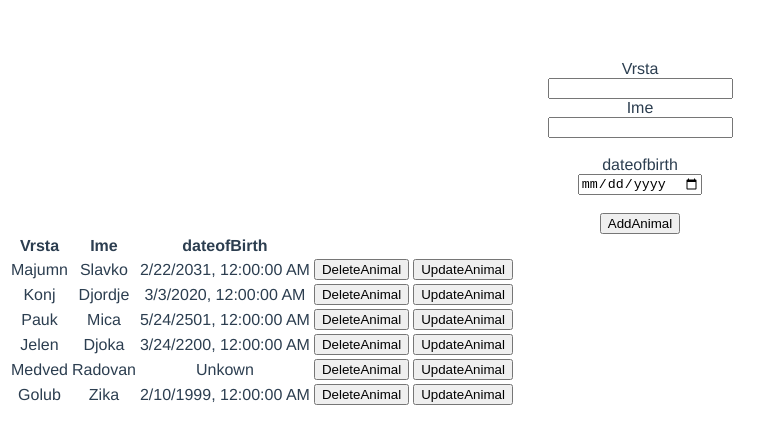
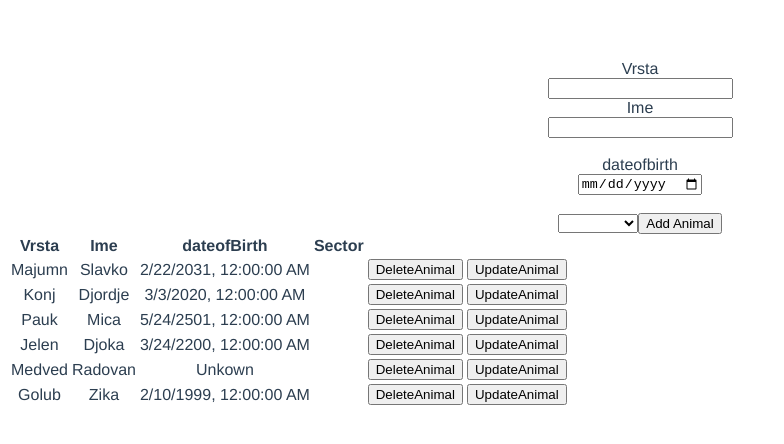
Before and after one commit to Strajla/Zoo, a Vue app: page / in a window 1280 px wide. Shown: the top 444 px of the page, without its empty margins (0-784 px from the left). Built offline with nearby package versions, Linux system fonts and the light colour scheme.

Commit message:
Zadatak6

```diff
--- a/src/components/AnimalList.vue
+++ b/src/components/AnimalList.vue
@@ -8,7 +8,10 @@
       <input v-model="ime" type="text"><br><br>
       <label>dateofbirth</label><br>
       <input v-model="dateofBirth" type="date"><br><br>
-      <input type="submit" value="AddAnimal">
+      <select v-model="sector">
+          <option v-for="(sector, index) in sectors" :key="index">{{sector}}</option>
+        </select>
+      <input type="submit" value="Add Animal">
     </form>
   </div>
 
@@ -18,12 +21,14 @@
     <th>Vrsta</th>
     <th>Ime</th>
     <th>dateofBirth</th>
+    <th>Sector</th>
   </tr>
   <tr v-for="(animal, index) in listOfAnimals" :key="index">
     <td>{{ animal.vrsta }}</td>
     <td>{{ animal.ime }}</td>
     <td v-if="animal.dateofBirth">{{ animal.dateofBirth.toLocaleString() }}</td>
     <td v-else> Unkown </td>
+    <td>{{ animal.sector }}</td>
     <td><button v-on:click="removeAnimal(index)">DeleteAnimal</button></td>
     <td><button v-on:click="updateAnimal(index, animal)">UpdateAnimal</button></td>
   </tr>
@@ -52,7 +57,9 @@ export default {
 
       vrsta: '',
       ime: '',
-      dateofBirth: null
+      dateofBirth: null,
+      sectors: ['birds', 'reptiles', 'mammals', 'dragons'],
+      sector: ''
 
     };
 },
@@ -70,14 +77,16 @@ export default {
     AddAnimal() {
       var newAnimal = {
         vrsta: this.vrsta,
-        ime: this.vime,
-        dateofBirth: this.dateofBirth
+        ime: this.ime,
+        dateofBirth: this.dateofBirth,
+        sector: this.sector
    }
 
    this.listOfAnimals.push(newAnimal)
     this.vrsta = '';
     this.ime = '';
-    this.dateofBirth = null;
+    this.dateofBirth = null,
+    this.sector = ''
 
 }
 }
```
Also changed, not shown: 1 other file (tests, documents, lock files or other folders).
